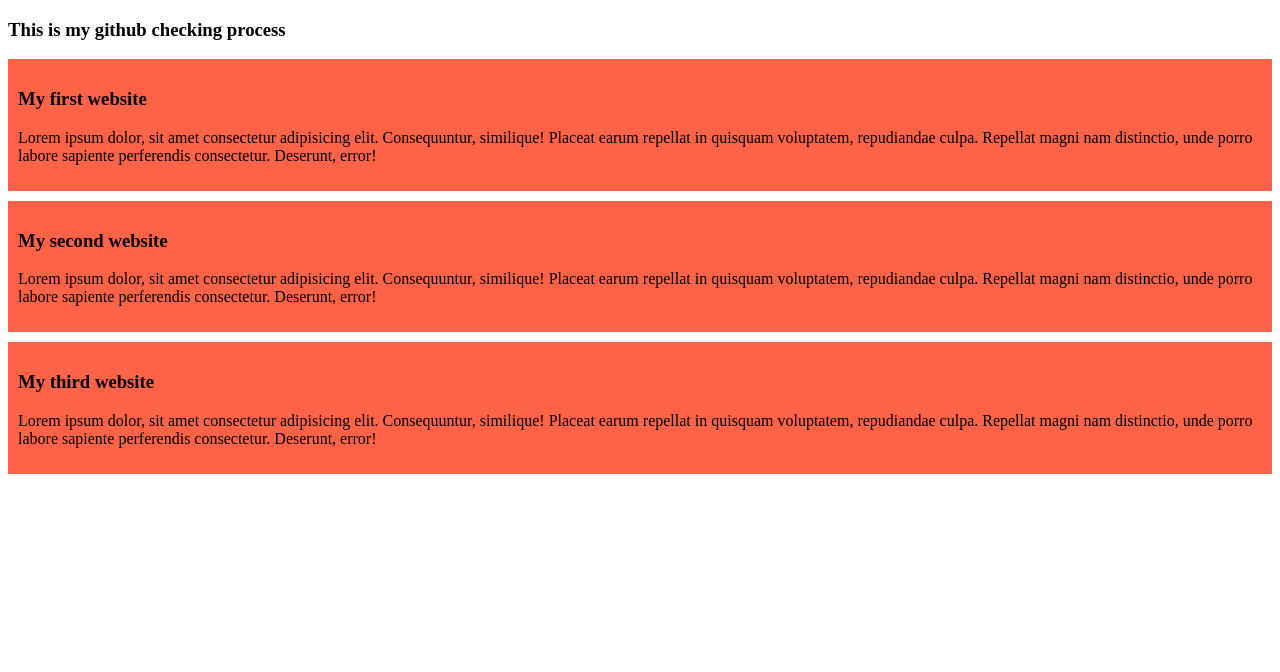
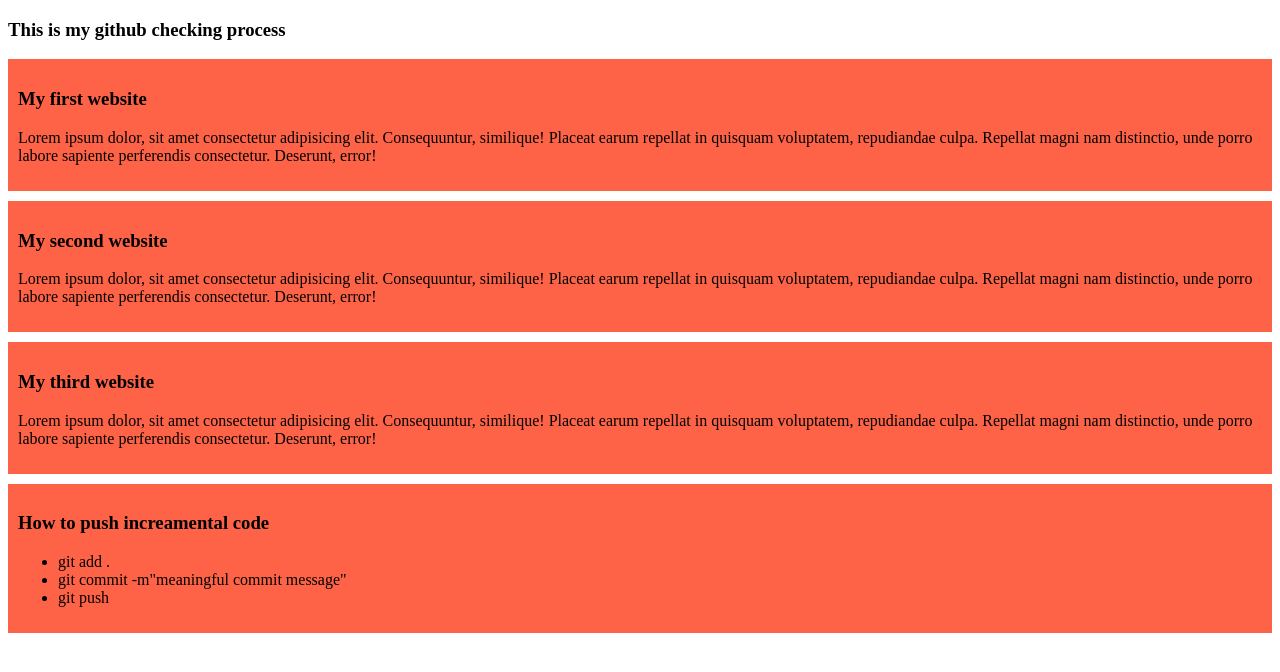
Before and after one commit to dasjoy7/github-check, a plain HTML site: page index.html in a window 1280 px wide. Drawn offline with Linux system fonts and the light colour scheme.

Commit message:
pushing from command prompt

```diff
--- a/index.html
+++ b/index.html
@@ -20,5 +20,13 @@
         <h3>My third website</h3>
         <p>Lorem ipsum dolor, sit amet consectetur adipisicing elit. Consequuntur, similique! Placeat earum repellat in quisquam voluptatem, repudiandae culpa. Repellat magni nam distinctio, unde porro labore sapiente perferendis consectetur. Deserunt, error!</p>
     </div>
+    <div>
+        <h3>How to push increamental code</h3>
+        <ul>
+            <li>git add .</li>
+            <li>git commit -m"meaningful commit message"</li>
+            <li>git push</li>
+        </ul>
+    </div>
 </body>
 </html>
```
